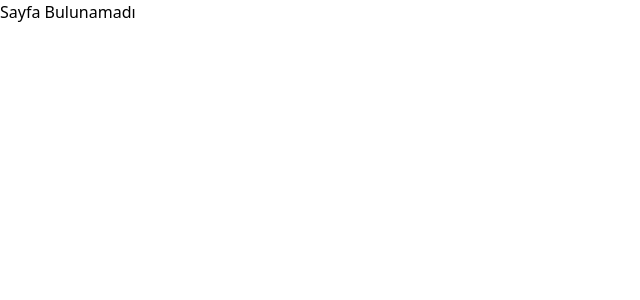
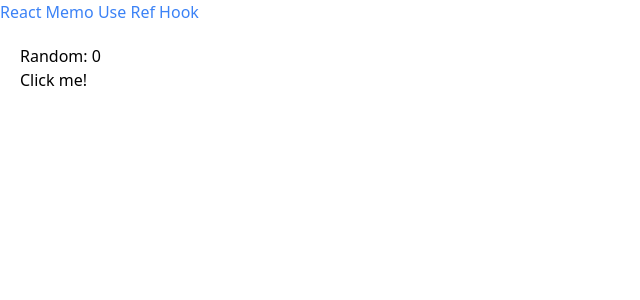
Before and after one commit to neominalsolutions/react-webpack-v2, a React app: page /memoisation/useref in a window 1280 px wide. Shown: the top 300 px of the page, without its empty margins (0-640 px from the left). Built offline with nearby package versions, Linux system fonts and the light colour scheme.

Commit message:
UseRef Hook

```diff
--- /dev/null
+++ b/src/components/counter.component.tsx
@@ -0,0 +1,54 @@
+import React, { useEffect, useState } from 'react';
+import { useRef } from 'react';
+
+export default function Counter() {
+	const [random, setRandom] = useState<number>(0);
+	// const [btnDisabled, setbtnDisabled] = useState<boolean>(false);
+	// const [clickedCount, setClickedCount] = useState<number>(0);
+
+	// useRef ya bir elemente referans olarak kullanılabilir yada bir değer referansını re-render etmeden tutmak için kullanılıyor.
+	const btnRef = useRef<HTMLButtonElement>(null);
+	const clickedCount = useRef<number>(0);
+
+	useEffect(() => {
+		console.log('random changed oldu');
+	}, [random]);
+
+	// useEffect(() => {
+	// 	console.log('clickedCount changed oldu');
+	// }, [clickedCount]);
+
+	// let ref = 0;
+
+	// console.log('...rendering', clickedCount);
+
+	function handleClick() {
+		// ref = ref + 1;
+
+		clickedCount.current = clickedCount.current + 1;
+		console.log('clicked count', clickedCount.current);
+
+		if (clickedCount.current == 10) {
+			// setbtnDisabled(true);
+			if (btnRef.current) {
+				btnRef.current.disabled = true;
+			}
+		}
+
+		setRandom(Math.random() * 1000);
+		// setClickedCount(clickedCount + 1);
+	}
+
+	return (
+		<>
+			<p>Random: {random}</p>
+			{/* <button disabled={btnDisabled} onClick={handleClick}>
+				Click me!
+			</button> */}
+			<button ref={btnRef} onClick={handleClick}>
+				Click me!
+			</button>
+			{/* ;<p>Clicked Count: {clickedCount.current}</p> */}
+		</>
+	);
+}
--- a/src/layouts/memoisation.layout.tsx
+++ b/src/layouts/memoisation.layout.tsx
@@ -5,8 +5,11 @@ function Memoisationlayout() {
 	return (
 		<>
 			<nav>
-				<Link className="text-blue-500" to="/memoisation">
+				<Link className="text-blue-500" to="/memoisation/memo">
 					React Memo
+				</Link>{' '}
+				<Link className="text-blue-500" to="/memoisation/useref">
+					Use Ref Hook
 				</Link>{' '}
 			</nav>
 
--- a/src/pages/memoisation/react.memo.sample.tsx
+++ b/src/pages/memoisation/react.memo.sample.page.tsx
@@ -61,7 +61,7 @@ const ChildComponent = memo(({ title, onLoad }: ChildComponentProps) => {
 	return <>{title}</>;
 });
 
-function ReactMemoSample() {
+function ReactMemoPageSample() {
 	return (
 		<>
 			<ParentComponent />
@@ -69,4 +69,4 @@ function ReactMemoSample() {
 	);
 }
 
-export default ReactMemoSample;
+export default ReactMemoPageSample;
--- /dev/null
+++ b/src/pages/memoisation/useref.sample.page.tsx
@@ -0,0 +1,12 @@
+import React from 'react';
+import Counter from '../../components/counter.component';
+
+function UseRefPageSample() {
+	return (
+		<>
+			<Counter />
+		</>
+	);
+}
+
+export default UseRefPageSample;
```
Also changed, not shown: src/index.tsx (+8 -3 lines).
